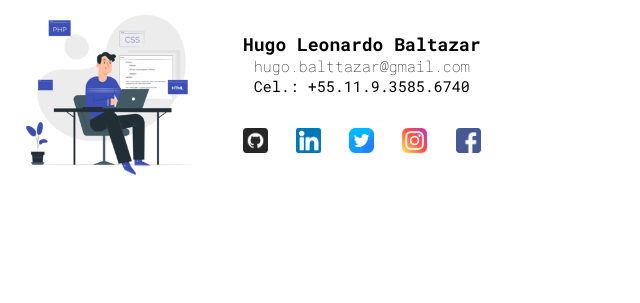
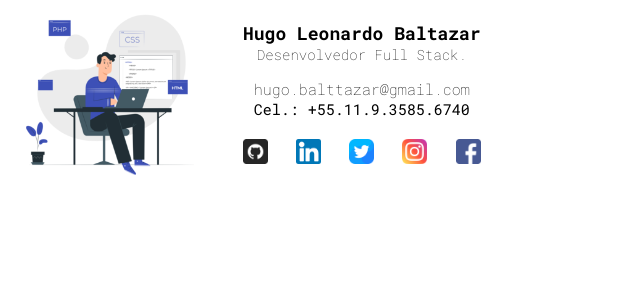
Before and after one commit to hotellimabravo/mailSignature, a plain HTML site: page index.html in a window 1280 px wide. Shown: the whole page, without its empty margins (0-640 px from the left). Drawn offline with Linux system fonts and the light colour scheme.

Commit message:
chore: alteracao titulo

```diff
--- a/index.html
+++ b/index.html
@@ -53,6 +53,11 @@
 				text-decoration: none;
 				color: #000;
 			}
+			.dev {
+				margin: 0 0 15px 0;
+				font-size: 14px;
+				font-weight: 100;
+			}
 			.social {
 				display: flex;
 				justify-content: space-between;
@@ -72,6 +77,7 @@
 			<div class="ladoB">
 				<div class="dados">
 					<p class="name">Hugo Leonardo Baltazar</p>
+					<p class="dev">Desenvolvedor Full Stack.</p>
 					<p class="mail">
 						<a href="mailto:hugobalttazar@gmail.com"
 							>hugo.balttazar@gmail.com</a
```
